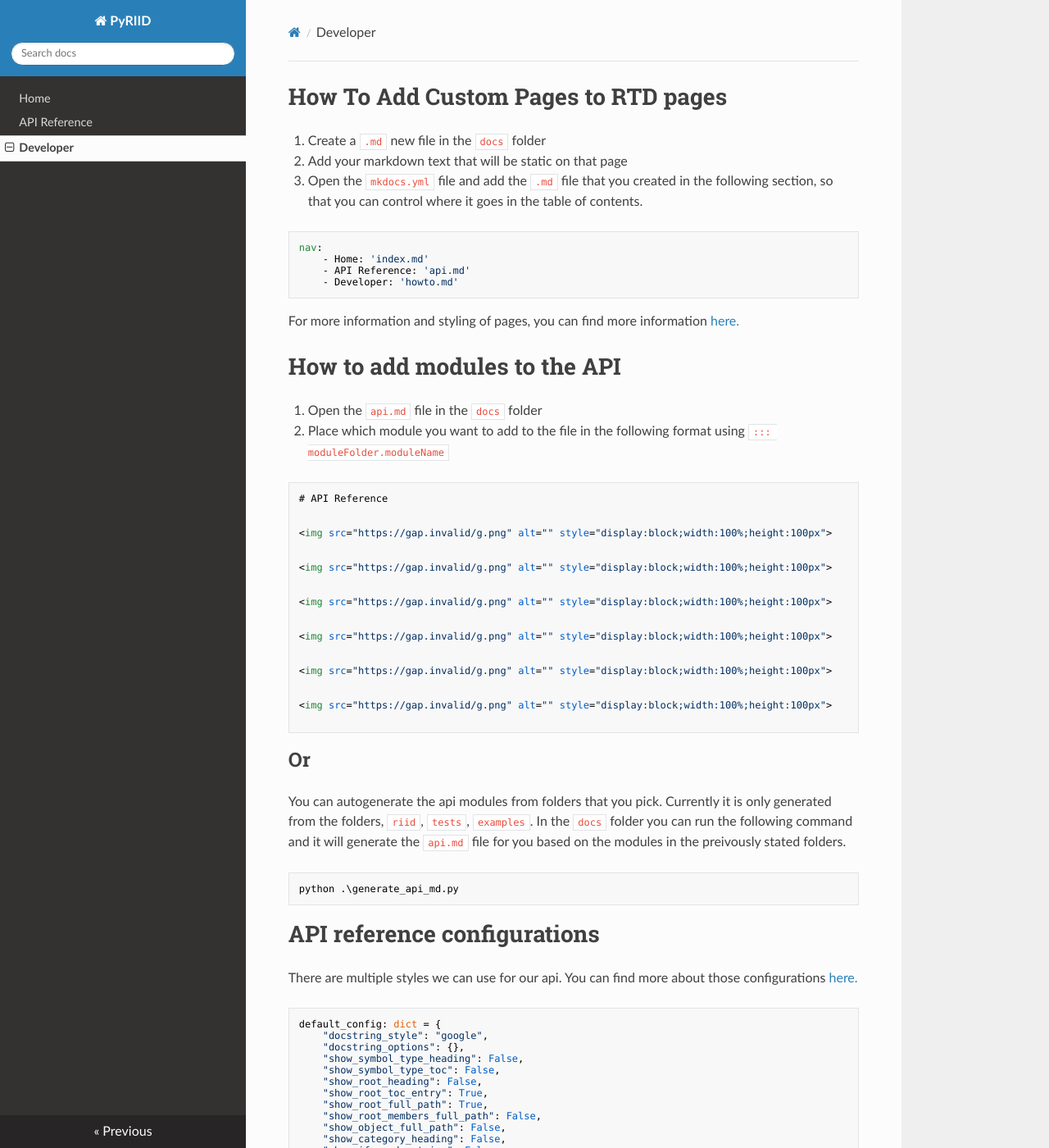
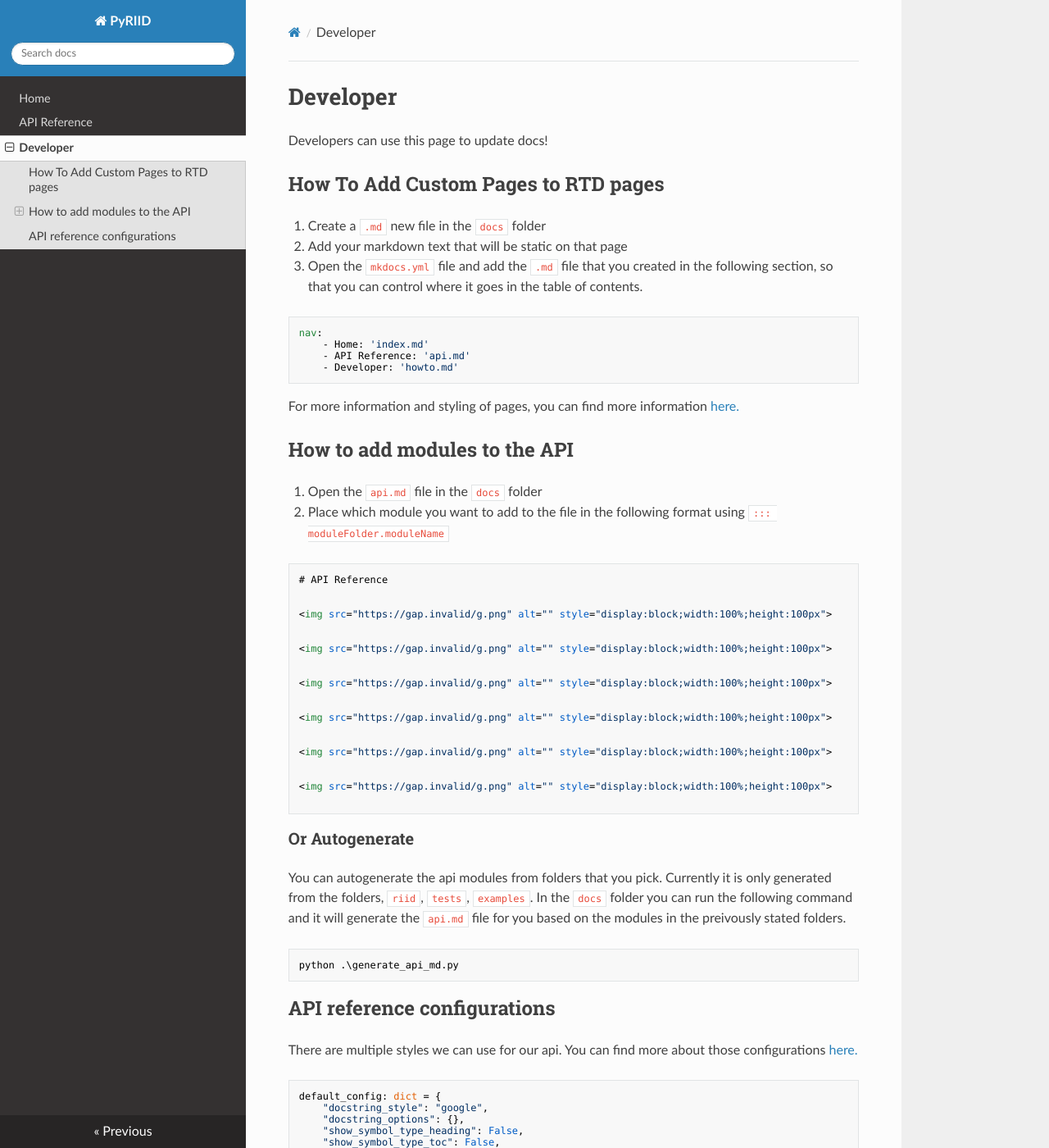
Before and after one commit to sandialabs/PyRIID, an MkDocs documentation site: the page built from docs/howto.md, in a window 1280 px wide and 1400 px high. Shown: the whole window at 82% size. Built offline with MkDocs 1.6.1, drawn with Linux system fonts in a browser that asks for light colours; nearby versions of some CDN libraries.

Commit message:
Update nav

````diff
--- a/docs/howto.md
+++ b/docs/howto.md
@@ -1,4 +1,8 @@
-# How To Add Custom Pages to RTD pages
+# Developer
+
+Developers can use this page to update docs!
+
+## How To Add Custom Pages to RTD pages
 
 1. Create a `.md` new file in the `docs` folder
 
@@ -15,7 +19,7 @@ nav:
 
 For more information and styling of pages, you can find more information [here.](https://mkdocs.readthedocs.io/en/0.14.0/user-guide/writing-your-docs/#configure-pages-and-navigation)
 
-# How to add modules to the API
+## How to add modules to the API
 
 1. Open the `api.md` file in the `docs` folder
 
@@ -37,7 +41,7 @@ For more information and styling of pages, you can find more information [here.]
 ::: riid.visualize
 
 ```
-## Or
+### Or Autogenerate
 
 You can autogenerate the api modules from folders that you pick. Currently it is only generated from the folders, `riid`, `tests`, `examples`. In the `docs` folder you can run the following command and it will generate the `api.md` file for you based on the modules in the preivously stated folders.
 
@@ -46,7 +50,7 @@ python .\generate_api_md.py
 ```
 
 
-# API reference configurations
+## API reference configurations
 
 There are multiple styles we can use for our api. You can find more about those configurations [here.](https://mkdocstrings.github.io/python/reference/mkdocstrings_handlers/python/handler/)
 
````
